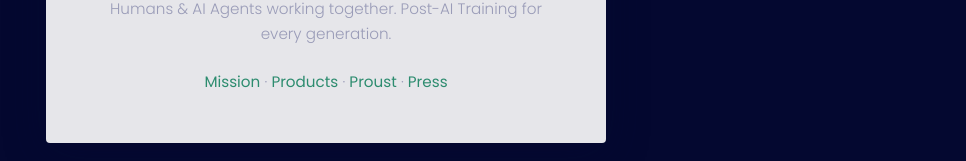
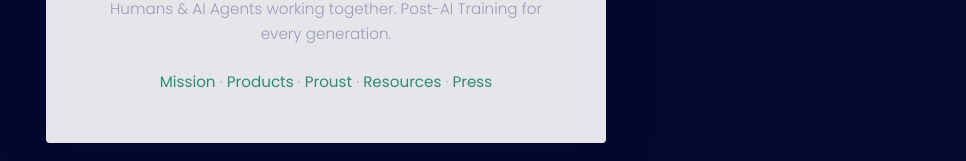
Before and after one commit to ArtificialGit/quantumcolleagues-website, a plain HTML site: page index.html in a window 1280 px wide. Shown: the part 445-606 px from the top of the page, without its empty margins (314-1280 px from the left). Drawn offline with Linux system fonts and the light colour scheme; no server answers.

Commit message:
Add Resources to homepage top-level nav (next to Press)

```diff
--- a/index.html
+++ b/index.html
@@ -148,7 +148,7 @@
 
             <p class="tagline">
                 Humans &amp; AI Agents working together. Post-AI Training for every generation.<br><br>
-                <a href="mission.html">Mission</a> &middot; <a href="products.html">Products</a> &middot; <a href="proust.html">Proust</a> &middot; <a href="press.html">Press</a>
+                <a href="mission.html">Mission</a> &middot; <a href="products.html">Products</a> &middot; <a href="proust.html">Proust</a> &middot; <a href="resources.html">Resources</a> &middot; <a href="press.html">Press</a>
             </p>
         </div>
     </div>
```
